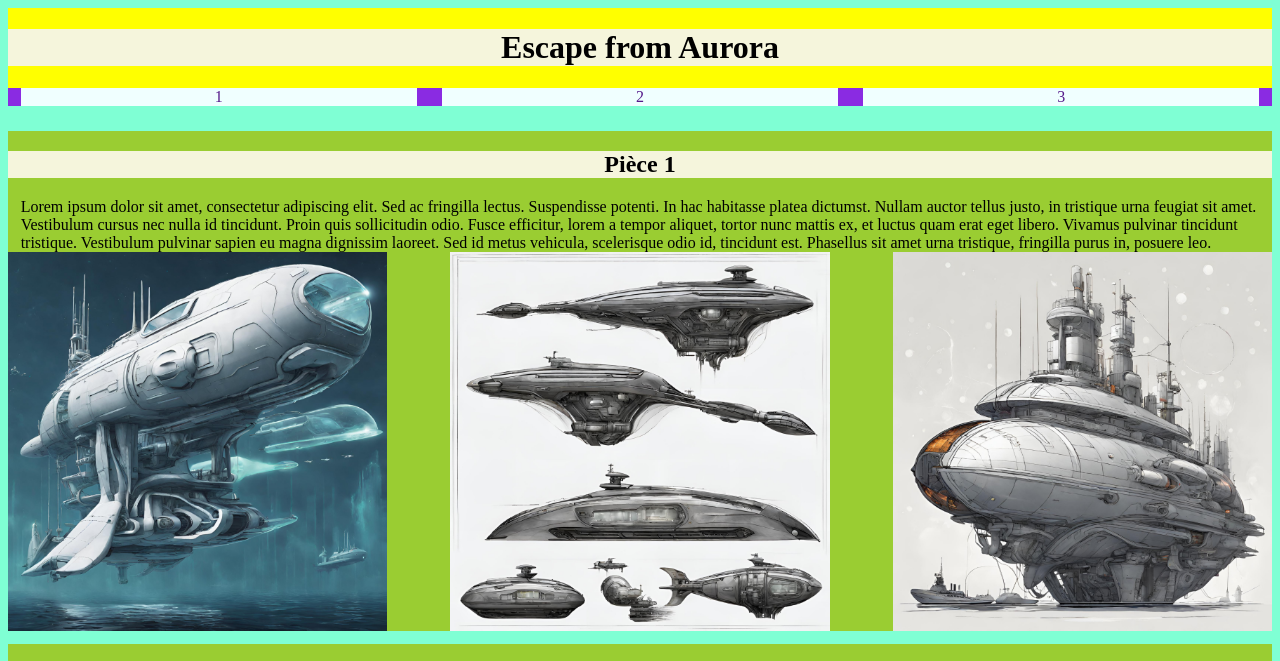
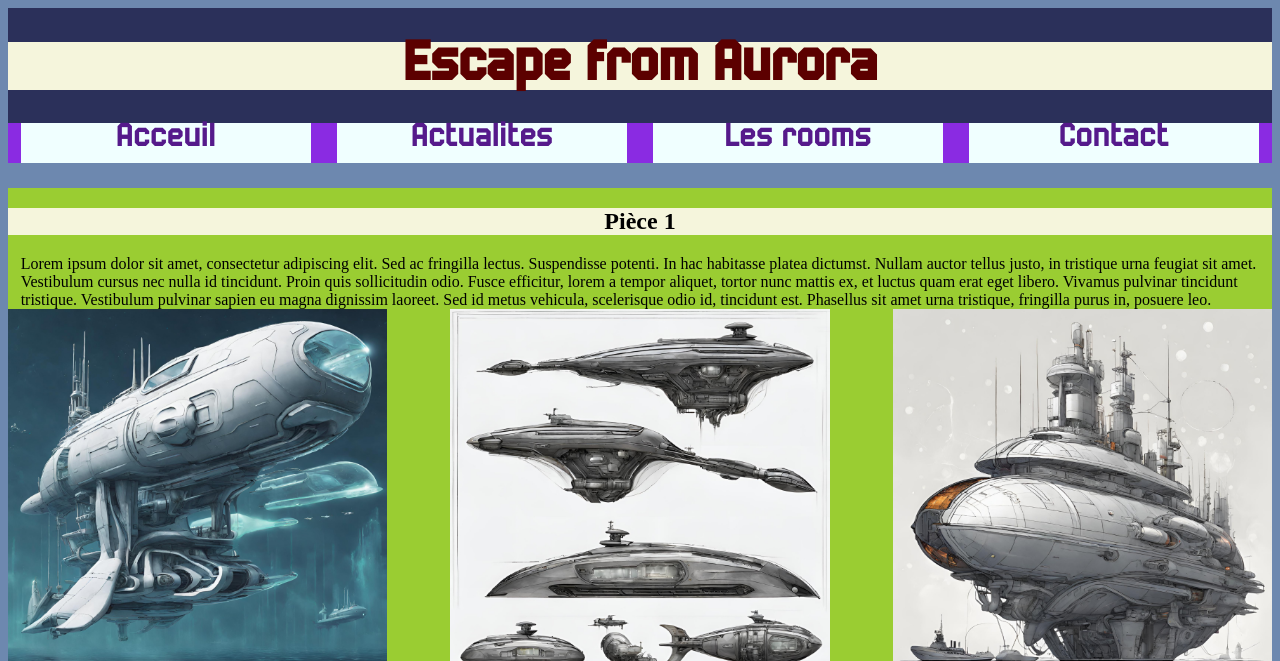
Before and after one commit to Segu-r/SAE-1.05, a plain HTML site: page index.html in a window 1280 px wide. Shown: the top 661 px of the page. Drawn offline with Linux system fonts and the light colour scheme.

Commit message:
Ajout de font

```diff
--- a/index.html
+++ b/index.html
@@ -1,7 +1,7 @@
 <!DOCTYPE html>
 <html lang="fr">
     <head>
-        <link rel="stylesheet" href="/style/style.css">
+        <link rel="stylesheet" href="style/style.css">
         <meta charset="UTF-8">
         <meta name="viewport" content="width=device-width, initial-scale=1.0">
         <title>Escape from Aurora</title>
@@ -11,9 +11,10 @@
         <header>
             <h1>Escape from Aurora</h1>
             <nav>
-                <div><a href="">1</a></div>
-                <div><a href="">2</a></div>
-                <div><a href="">3</a></div>
+                <div><a href="">Acceuil</a></div>
+                <div><a href="">Actualites</a></div>
+                <div><a href="">Les rooms</a></div>
+                <div><a href="">Contact</a></div>
             </nav>
         </header>
         <main>
@@ -24,9 +25,9 @@
                         Lorem ipsum dolor sit amet, consectetur adipiscing elit. Sed ac fringilla lectus. Suspendisse potenti. In hac habitasse platea dictumst. Nullam auctor tellus justo, in tristique urna feugiat sit amet. Vestibulum cursus nec nulla id tincidunt. Proin quis sollicitudin odio. Fusce efficitur, lorem a tempor aliquet, tortor nunc mattis ex, et luctus quam erat eget libero. Vivamus pulvinar tincidunt tristique. Vestibulum pulvinar sapien eu magna dignissim laoreet. Sed id metus vehicula, scelerisque odio id, tincidunt est. Phasellus sit amet urna tristique, fringilla purus in, posuere leo.
                     </article>
                     <div class="img">
-                        <img src="image/SM 1.png" alt="" class="1">
-                        <img src="image/SM 2.png" alt="" class="1">
-                        <img src="image/SM 3.png" alt="" class="1">
+                        <img src="./image/SM 1.png" alt="" class="1">
+                        <img src="./image/SM 2.png" alt="" class="1">
+                        <img src="./image/SM 3.png" alt="" class="1">
                     </div>
                 </div>
             </div>
@@ -37,7 +38,7 @@
                     <article>
                         lorem ipsum
                     </article>
-                    <img src="/image/abysse.png" alt="" class="2">
+                    <img src="./image/abysse.png" alt="" class="2">
                 </div>
             </div>
 
@@ -47,7 +48,7 @@
                     <article>
                         lorem ipsum
                     </article>
-                    <img src="/image/abysse.png" alt="" class="2">
+                    <img src="./image/abysse.png" alt="" class="2">
                 </div>
             </div>
 
--- a/style/style.css
+++ b/style/style.css
@@ -1,15 +1,19 @@
 body{
     position: relative;
-    background-color: aquamarine;
+    background-color: hwb(216 16% 46% / 0.678);
     display: flex;
     flex-direction: column;
     justify-content: center;
-    /*width 75%;*/
 }
 /*---------------------------------------------------------------*/
+@font-face {
+    font-family: racer;
+    src: url(../racer/Racer.ttf);
+}
 header{
+    font-family: "racer";
     position: relative;
-    background-color: yellow;
+    background-color: rgb(43, 48, 90);
     display: flex;
     flex-direction: column;
     justify-content: center;
@@ -19,6 +23,10 @@ h1, h2{
     background-color: beige;
 }
 
+header > h1{
+    color: rgb(92, 0, 0);
+    font-size: 50px;
+}
 nav{
     display: flex;
     flex-direction: row;
@@ -34,6 +42,8 @@ nav > div{
     background-color: azure;
 }
 nav > div > a{
+    font-size: 30px;
+    height:40px;
     width: 100%;
     text-align: center;
     text-decoration: none;
```
Also changed, not shown: nilkuza-trial/1001fonts-nilkuza-trial-eula.txt (added), nilkuza-trial/MUST READ.txt (added), nilkuza-trial/Nilkuza Trial.otf (added), nilkuza-trial/Nilkuza Trial.ttf (added), racer/RACER.png (added), racer/Racer Italic.ttf (added), racer/Racer.ttf (added).
